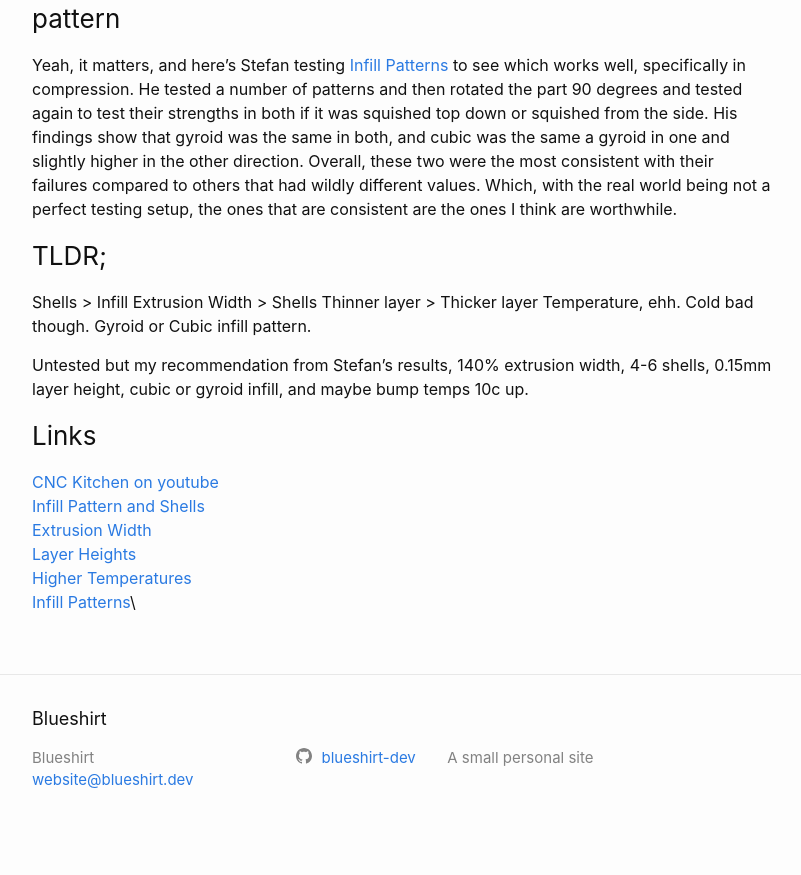
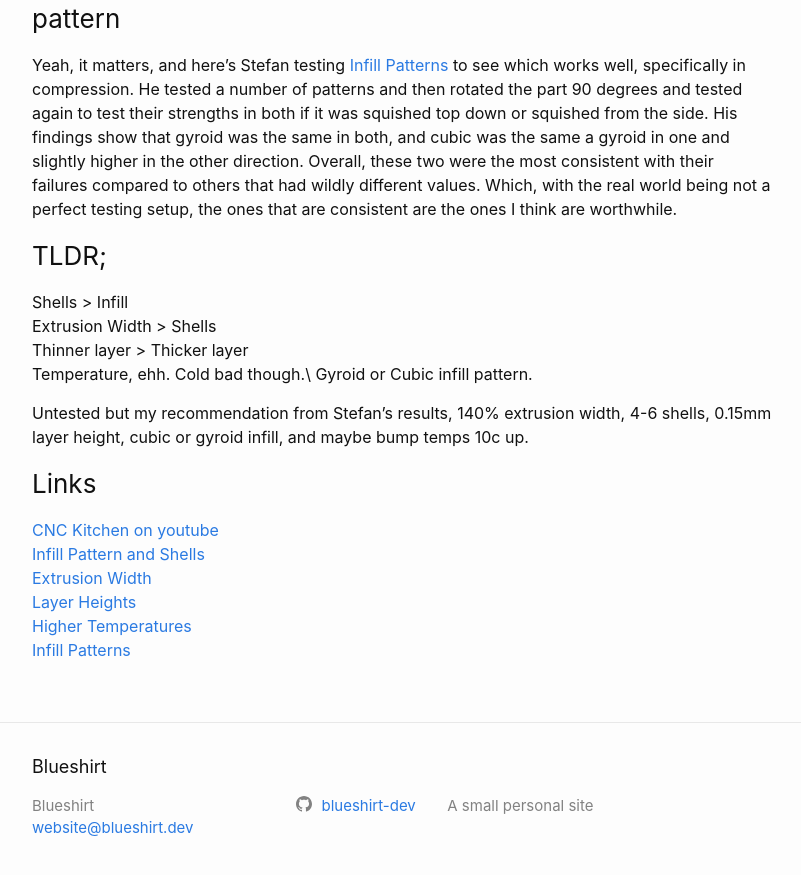
Before and after one commit to blueshirt-dev/blueshirt-dev.github.io, a Jekyll site: the page built from _posts/2024-11-03-3D-printing-for-strength.md, in a window 1280 px wide and 900 px high, scrolled down 1551 px. Shown: the top 875 px of the window, without its empty margins (238-1039 px from the left). Built offline with Jekyll 4.4.1, drawn with Linux system fonts in a browser that asks for light colours; before the commit the page ends 2403 px from its top, so only the background shows below that.

Commit message:
update links in recent posts again since there is a trailing slash that shouldn't be there cause I didn't preview

```diff
--- a/_posts/2024-11-03-3D-printing-for-strength.md
+++ b/_posts/2024-11-03-3D-printing-for-strength.md
@@ -24,10 +24,10 @@
 Yeah, it matters, and here's Stefan testing [Infill Patterns](https://www.youtube.com/watch?v=upELI0HmzHc) to see which works well, specifically in compression. He tested a number of patterns and then rotated the part 90 degrees and tested again to test their strengths in both if it was squished top down or squished from the side. His findings show that gyroid was the same in both, and cubic was the same a gyroid in one and slightly higher in the other direction. Overall, these two were the most consistent with their failures compared to others that had wildly different values. Which, with the real world being not a perfect testing setup, the ones that are consistent are the ones I think are worthwhile.
 
 ### TLDR;
-Shells > Infill
-Extrusion Width > Shells
-Thinner layer > Thicker layer
-Temperature, ehh. Cold bad though.
+Shells > Infill\
+Extrusion Width > Shells\
+Thinner layer > Thicker layer\
+Temperature, ehh. Cold bad though.\
 Gyroid or Cubic infill pattern.
 
 Untested but my recommendation from Stefan's results, 140% extrusion width, 4-6 shells, 0.15mm layer height, cubic or gyroid infill, and maybe bump temps 10c up.
@@ -38,4 +38,4 @@
 [Extrusion Width](https://www.youtube.com/watch?v=9YaJ0wSKKHA)\
 [Layer Heights](https://www.youtube.com/watch?v=fbSQvJJjw2Q)\
 [Higher Temperatures](https://www.youtube.com/watch?v=M3bwJx8ZkMA)\
-[Infill Patterns](https://www.youtube.com/watch?v=upELI0HmzHc)\
+[Infill Patterns](https://www.youtube.com/watch?v=upELI0HmzHc)
```
Also changed, not shown: _posts/2024-07-28-portable-printing.md (+1 -1 lines), 1 other file.
